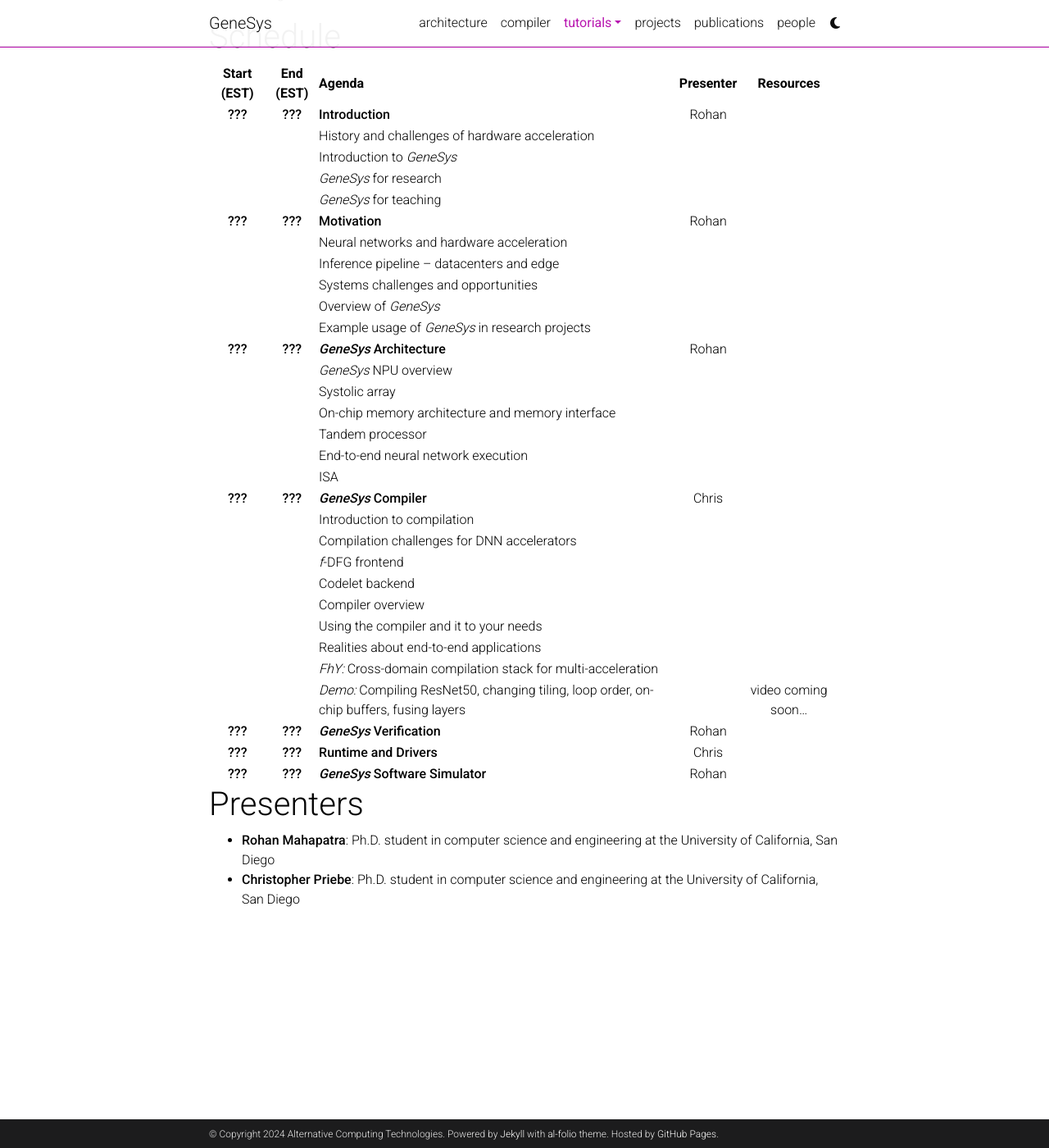
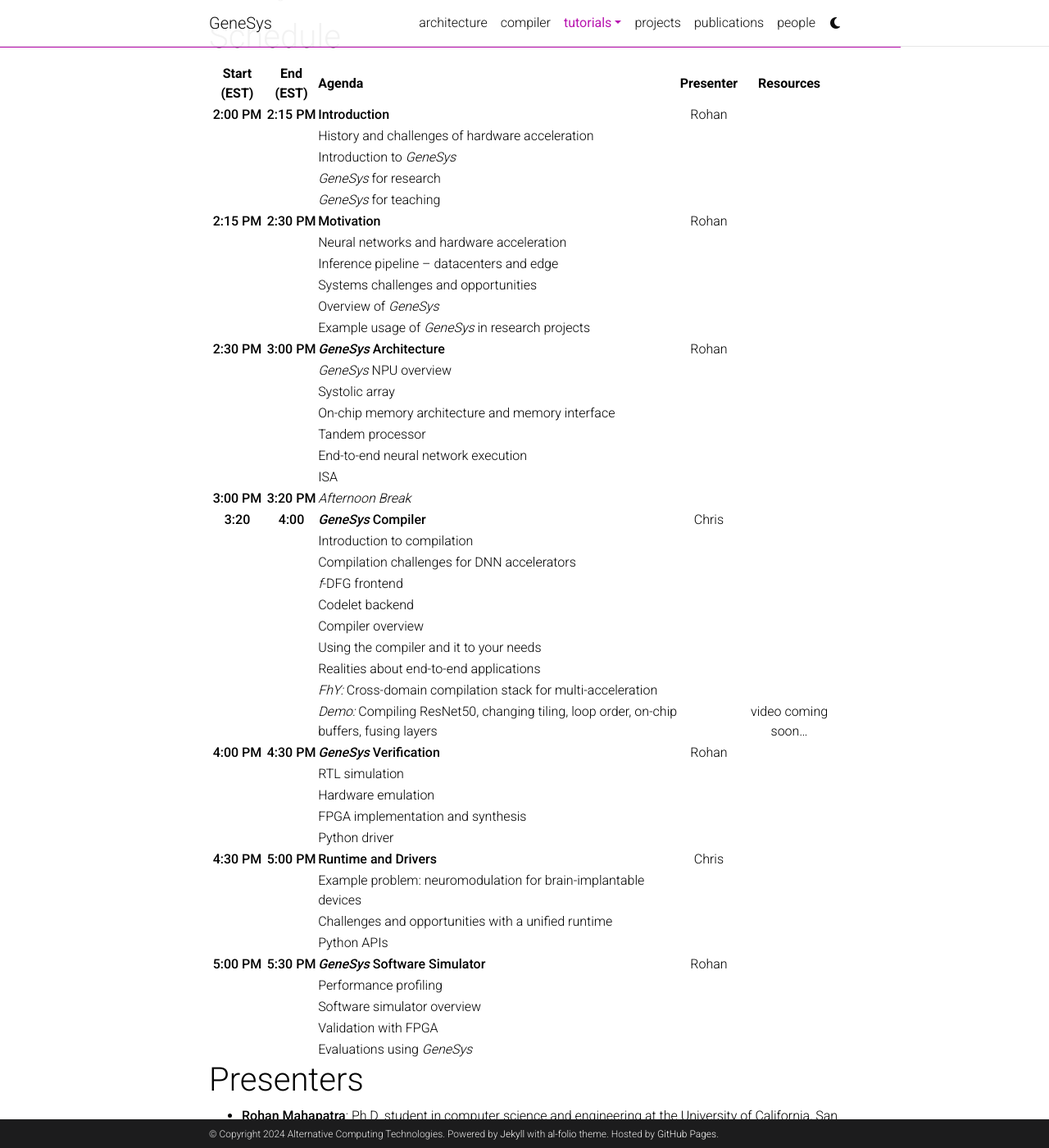
Before and after one commit to nolanlyc/actlab-genesys-yuchuan.github.io, a Jekyll site: the page built from _pages/isca_2024.md, in a window 1280 px wide and 1400 px high, scrolled down 793 px. Shown: the whole window at 82% size. Built offline with Jekyll 4.4.1, drawn with Linux system fonts in a browser that asks for light colours; comment, search, counter and statistics services are not loaded; a style sheet for code colours, icons or effects is not loaded; some of the changed text lies outside the part shown.

Commit message:
Updated ISCA tutorial schedule

```diff
--- a/_pages/isca_2024.md
+++ b/_pages/isca_2024.md
@@ -2,7 +2,7 @@
 layout: page
 permalink: /tutorials/isca_2024
 title: ISCA 2024
-description: GeneSys Tutorial | June 29, 2024 | ??? - ??? ART | Quebracho A
+description: GeneSys Tutorial | June 29, 2024 | 2:00 PM - 5:30 PM ART | Quebracho A
 nav: false
 nav_order: 0
 ---
@@ -21,32 +21,33 @@
 # Logistics
 - **Venue:** [ISCA 2024](https://www.iscaconf.org/isca2024/)
 - **Date:** June 29, 2024
-- **Time:** ???
+- **Time:** 2:00 PM - 5:30 PM ART
 - **Registration:** To secure your spot for our tutorial, please sign up for at least a "Add One Day W/T". You can register [here](https://whova.com/portal/registration/iscai_202406/).
 
 # Schedule
 
 | Start (EST) | End (EST) | Agenda | Presenter | Resources |
 | :---------: | :-------: | :----- | :-------: | :-------: |
-| **???** | **???** | **Introduction** | Rohan |  |
+| **2:00 PM** | **2:15 PM** | **Introduction** | Rohan |  |
 | | | History and challenges of hardware acceleration | | |
 | | | Introduction to _GeneSys_ | | |
 | | | _GeneSys_ for research | | |
 | | | _GeneSys_ for teaching | | |
-| **???** | **???** | **Motivation** | Rohan |  |
+| **2:15 PM** | **2:30 PM** | **Motivation** | Rohan |  |
 | | | Neural networks and hardware acceleration | | |
 | | | Inference pipeline – datacenters and edge | | |
 | | | Systems challenges and opportunities | | |
 | | | Overview of _GeneSys_ | | |
 | | | Example usage of _GeneSys_ in research projects | | |
-| **???** | **???** | **_GeneSys_ Architecture** | Rohan |  |
+| **2:30 PM** | **3:00 PM** | **_GeneSys_ Architecture** | Rohan |  |
 | | | _GeneSys_ NPU overview | | |
 | | | Systolic array | | |
 | | | On-chip memory architecture and memory interface | | |
 | | | Tandem processor | | |
 | | | End-to-end neural network execution | | |
 | | | ISA | | |
-| **???** | **???** | **_GeneSys_ Compiler** | Chris |  |
+| **3:00 PM** | **3:20 PM** | *Afternoon Break* | | |
+| **3:20** | **4:00** | **_GeneSys_ Compiler** | Chris |  |
 | | | Introduction to compilation | | |
 | | | Compilation challenges for DNN accelerators | | |
 | | | _f_-DFG frontend | | |
@@ -56,9 +57,20 @@
 | | | Realities about end-to-end applications | | |
 | | | *FhY:* Cross-domain compilation stack for multi-acceleration | | |
 | | | *Demo:* Compiling ResNet50, changing tiling, loop order, on-chip buffers, fusing layers | | video coming soon... |
-| **???** | **???** | **_GeneSys_ Verification** | Rohan | |
-| **???** | **???** | **Runtime and Drivers** | Chris | |
-| **???** | **???** | **_GeneSys_ Software Simulator** | Rohan | |
+| **4:00 PM** | **4:30 PM** | **_GeneSys_ Verification** | Rohan | |
+| | | RTL simulation | | |
+| | | Hardware emulation | | |
+| | | FPGA implementation and synthesis | | |
+| | | Python driver | | |
+| **4:30 PM** | **5:00 PM** | **Runtime and Drivers** | Chris | |
+| | | Example problem: neuromodulation for brain-implantable devices | | |
+| | | Challenges and opportunities with a unified runtime | | |
+| | | Python APIs | | |
+| **5:00 PM** | **5:30 PM** | **_GeneSys_ Software Simulator** | Rohan | |
+| | | Performance profiling | | |
+| | | Software simulator overview | | |
+| | | Validation with FPGA | | |
+| | | Evaluations using *GeneSys* | | |
 
 # Presenters
 - **Rohan Mahapatra**: Ph.D. student in computer science and engineering at the University of California, San Diego
```
